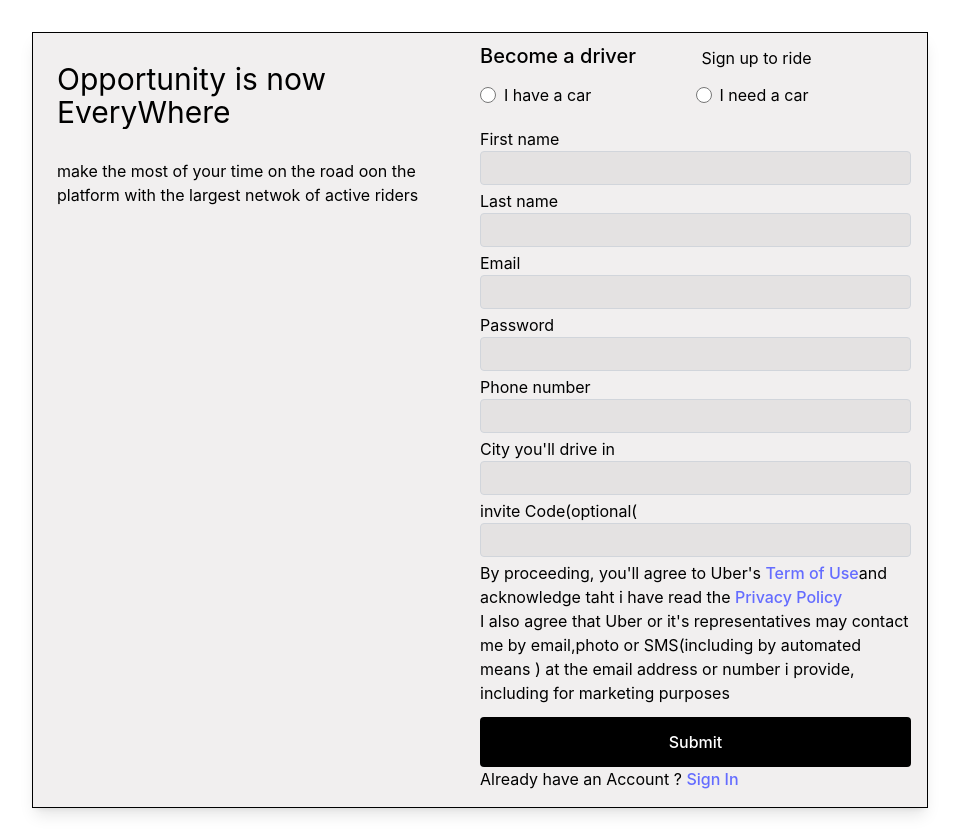
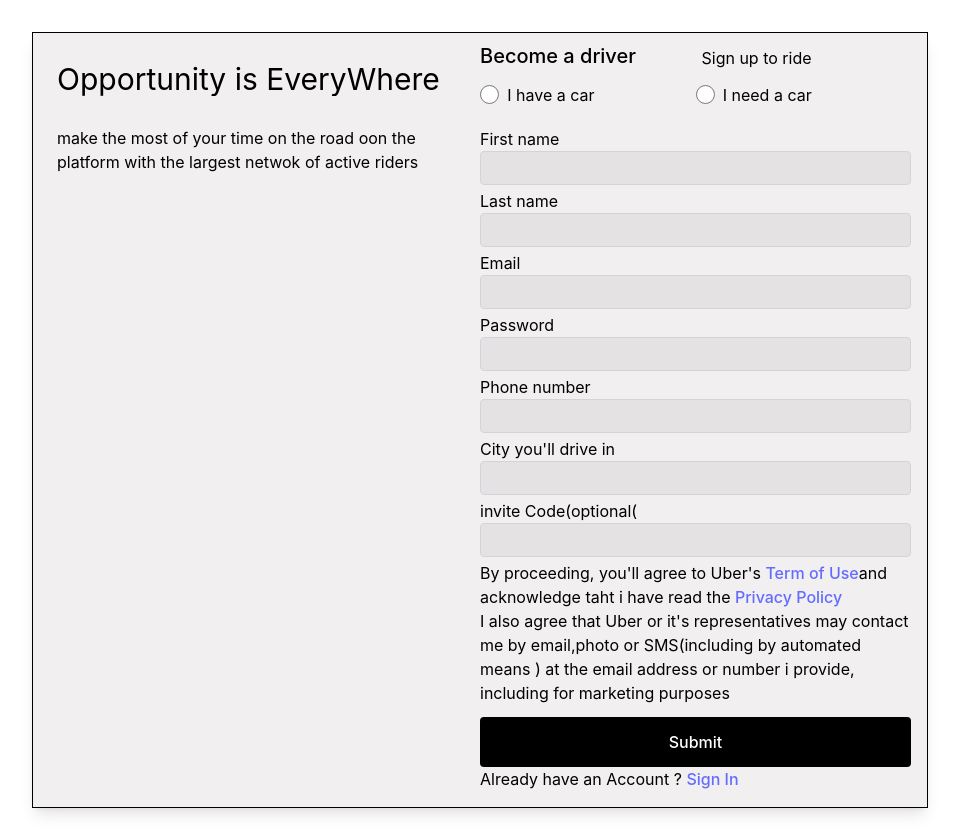
Before and after one commit to BLADEHEDA/Private-journal, a React (Vite) app: page / in a window 1280 px wide. Shown: the whole page, without its empty margins (160-1119 px from the left). Built offline with nearby package versions, Linux system fonts and the light colour scheme.

Commit message:
style changes nn t

```diff
--- a/src/App.css
+++ b/src/App.css
@@ -28,7 +28,7 @@
     background: white;
   }
   .radiobtn{
-    margin-top: 1.75px;
+    margin-top: -1.75px;
     vertical-align: middle
   }
   }
--- a/src/Components/Form/Reusable.tsx
+++ b/src/Components/Form/Reusable.tsx
@@ -99,7 +99,7 @@
             </article>
             <article className="content px-2 ">
               <div>
-              <h1 className='text-[30px] my-[1em] ' >Opportunity is now EveryWhere</h1>
+              <h1 className='text-[30px] my-[1em] ' >Opportunity is EveryWhere</h1>
               <p>make the most of your time on the road oon the platform with the largest
                 netwok of active riders</p>
             </div>
@@ -120,7 +120,7 @@
   <span className="radio">
         <input
         type="radio"
-         className=' radiobtn w-[1em] h-[1em]   mr-2  bg-[blue] cursor-pointer '
+         className=' radiobtn w-[1.2em] h-[1.2em]   mr-2  cursor-pointer '
          id="haveCar"
          name='car'
          value="Has Car"
@@ -133,7 +133,7 @@
       </span>  <span className="radio">
         <input
         type="radio"
-        className=' radiobtn w-[1em] h-[1em]  mr-2  bg-white cursor-pointer'
+        className=' radiobtn w-[1.2em] h-[1.2em]  mr-2  cursor-pointer'
         id="needCar"
         name='car'
         value="Needs Car"
```
